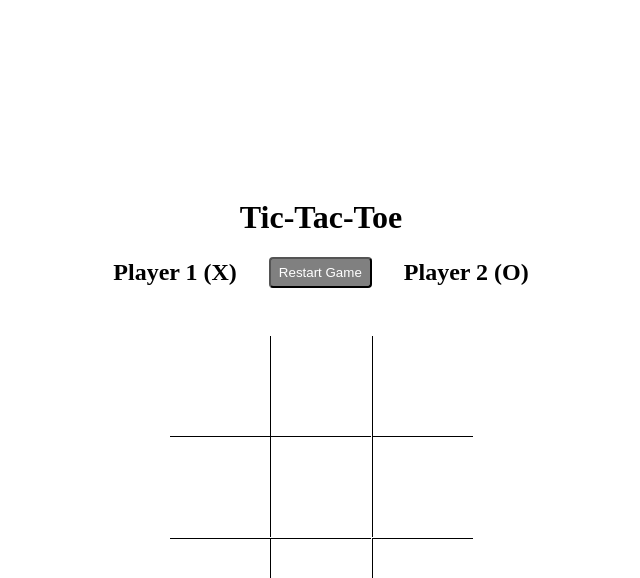
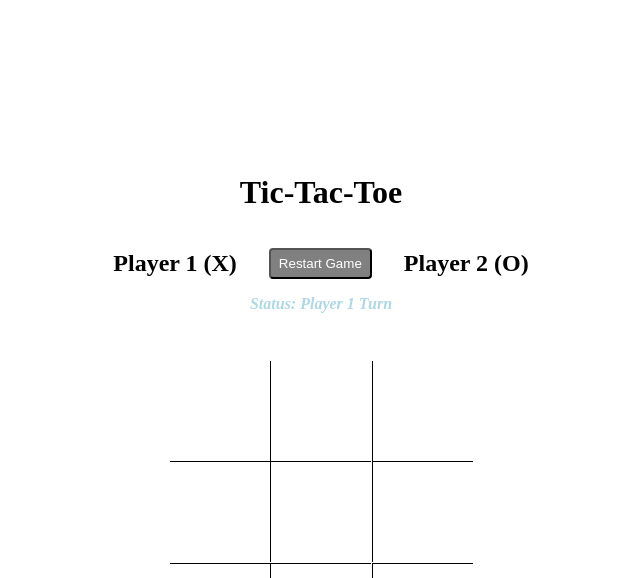
Before and after one commit to jennifertieu/top-tic-tac-toe, a website: page index.html in a window 1280 px wide. Both pictures are taken after a click on the button "Restart Game". Shown: the top 578 px of the page, without its empty margins (319-959 px from the left). Drawn offline with Linux system fonts and the light colour scheme.

Commit message:
add status, add missing winner conditions

```diff
--- a/index.html
+++ b/index.html
@@ -21,6 +21,9 @@
                 Player 2 (O)
             </div>
         </div>
+        <div class="status">
+            Status: <span id="status-text"></span>
+        </div>
     </header>
     <main class="board">
     </main>
--- a/public/game.js
+++ b/public/game.js
@@ -63,6 +63,12 @@
             if ([gameBoard.board[0][1], gameBoard.board[1][1], gameBoard.board[2][1]].every((i) => i === activePlayer.marker)){
                 return true;
             }
+            if ([gameBoard.board[0][0], gameBoard.board[1][0], gameBoard.board[2][0]].every((i) => i === activePlayer.marker)){
+                return true;
+            }
+            if ([gameBoard.board[0][2], gameBoard.board[1][2], gameBoard.board[2][2]].every((i) => i === activePlayer.marker)){
+                return true;
+            }
             return false;
         };
         const updateTurn = () => {
@@ -73,6 +79,7 @@
             // reset game if player hits reset button
             activePlayer = playerX;
             gamePlaying = true;
+            status.textContent = `${activePlayer.name} Turn`;
         };
 
         return {
@@ -87,10 +94,13 @@
     };
 
     // initialize game
-    const playerO = Player("Player 1", "O");
-    const playerX = Player("Player 2", "X");
+    const playerO = Player("Player 2", "O");
+    const playerX = Player("Player 1", "X");
     let activePlayer = playerX;
     let gamePlaying = true;
+
+    let status = document.getElementById("status-text");
+    status.textContent = `${activePlayer.name} Turn`;
 
     // create board in DOM
     const boardNode = document.querySelector(".board");
@@ -118,6 +128,7 @@
                     // end game
                     gamePlaying = false;
                     // display winner
+                    status.textContent = `${activePlayer.name} Wins!`;
                     return;
                 }
                 // check if the board is filled
@@ -125,10 +136,12 @@
                     // game tied, end game
                     gamePlaying = false;
                     // display tie
+                    status.textContent = "It's a Tie. Restart Game?";
                     return;
                 }
                 // if fill was successful update turn
                 gameController.updateTurn();
+                status.textContent = `${activePlayer.name} Turn`;
             };
 
         });
--- a/public/style.css
+++ b/public/style.css
@@ -17,6 +17,7 @@ header {
     flex-direction: column;
     justify-content: center;
     align-items: center;
+    gap: 1rem;
 }
 
 .actions {
@@ -51,6 +52,12 @@ header {
     color: #fff;
 }
 
+.status {
+    font-style: italic;
+    font-weight: 600;
+    color: lightblue;
+}
+
 /* Board */
 .board {
     display: grid;
@@ -64,6 +71,7 @@ header {
     justify-content: center;
     align-items: center;
     font-size: 2.5rem;
+    position: relative;
 }
 
 /* top row */
```
